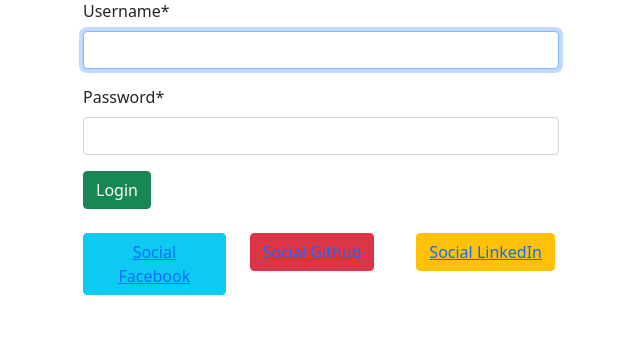
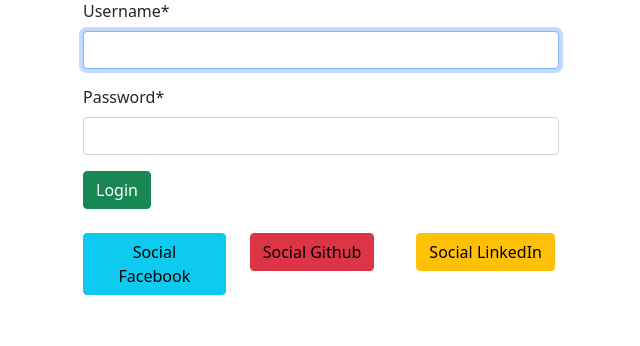
Before and after one commit to Arsha-Meenu/Dj-DRF-with-React-Frontend, a Django app: page /articles/login/ in a window 1280 px wide. Shown: the part 137-483 px from the top of the page, without its empty margins (319-959 px from the left). Run offline with Django 4.2, Linux system fonts and the light colour scheme; some libraries are stand-ins or nearby versions.

Commit message:
changes in social

```diff
--- a/Blog/articles/templates/registration/login.html
+++ b/Blog/articles/templates/registration/login.html
@@ -13,10 +13,16 @@
 
               }
 
+    .link-style{
+            text-decoration:none;
+            color:black
+    }
+
     .link-style:hover{
             text-decoration:none;
             color:gray
     }
+
   </style>
 {% endblock %}
 
```
